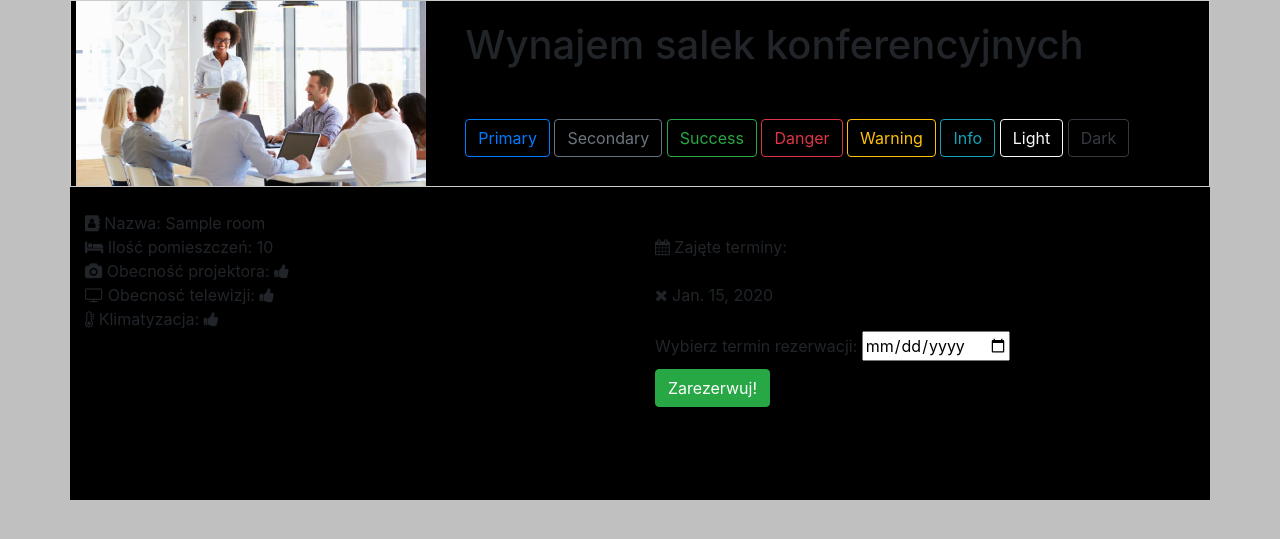
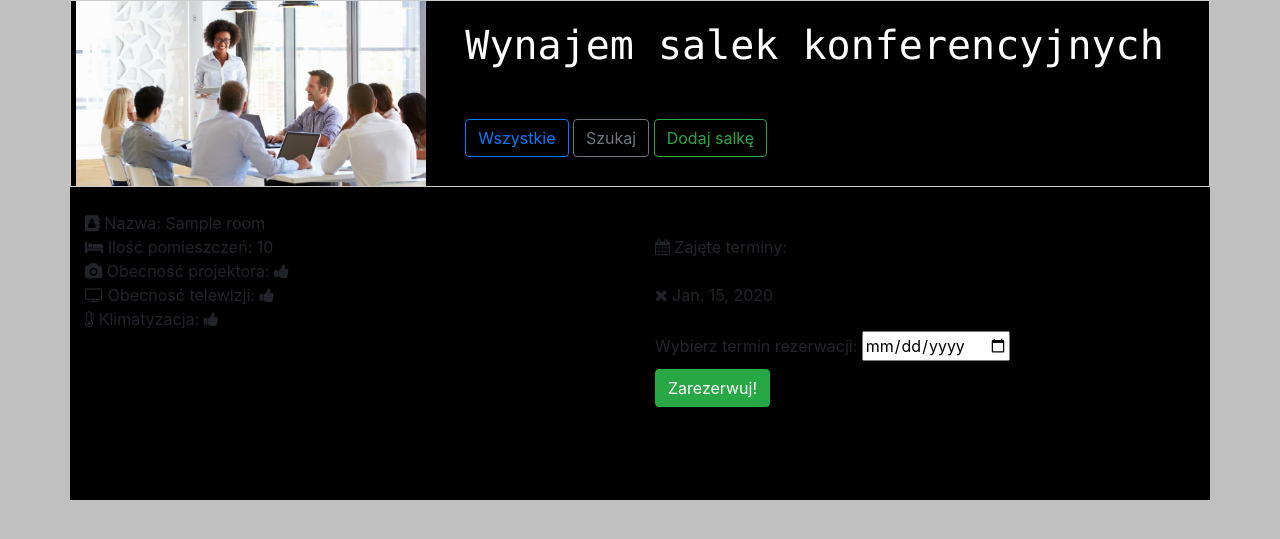
Before and after one commit to Murtrag/warsztaty4, a Django app: page /room/1 in a window 1280 px wide. Shown: the top 539 px of the page. Run offline with Django 3.2, Linux system fonts and the light colour scheme; tables that the repository leaves empty hold one stand-in row (values such as "Sample post"); some libraries are stand-ins or nearby versions.

Commit message:
created main menu

```diff
--- a/main/templates/template.html
+++ b/main/templates/template.html
@@ -23,26 +23,30 @@
     .header h1{
         margin-bottom: 50px;
         margin-top: 20px;
+        color: white;
+        font-family: "Lucida Console";
+
     }
     .header{
         border: 1px solid #ccc !important;
     }
 </style>
 <div class="container">
+
     <div class="row header">
         <div class="col-sm-4">
             <img src="{% static 'img/banner.png' %}" width="350px">
         </div>
         <div class="col-sm-8">
             <h1>Wynajem salek konferencyjnych</h1>
-            <button type="button" class="btn btn-outline-primary">Primary</button>
-            <button type="button" class="btn btn-outline-secondary">Secondary</button>
-            <button type="button" class="btn btn-outline-success">Success</button>
-            <button type="button" class="btn btn-outline-danger">Danger</button>
-            <button type="button" class="btn btn-outline-warning">Warning</button>
-            <button type="button" class="btn btn-outline-info">Info</button>
-            <button type="button" class="btn btn-outline-light">Light</button>
-            <button type="button" class="btn btn-outline-dark">Dark</button>
+            <button onclick="window.location.href='{% url 'all_rooms' %}'" type="button" class="btn btn-outline-primary">Wszystkie</button>
+            <button onclick="window.location.href='{% url 'form' %}'" type="button" class="btn btn-outline-secondary">Szukaj</button>
+            <button onclick="window.location.href='{% url 'room_new' %}'" type="button" class="btn btn-outline-success">Dodaj salkę</button>
+{#            <button onclick="window.location.href='{% url 'form' %}'" type="button" class="btn btn-outline-danger">Danger</button>#}
+{#            <button onclick="window.location.href='{% url 'form' %}'" type="button" class="btn btn-outline-warning">Warning</button>#}
+{#            <button onclick="window.location.href='{% url 'form' %}'" type="button" class="btn btn-outline-info">Info</button>#}
+{#            <button onclick="window.location.href='{% url 'form' %}'" type="button" class="btn btn-outline-light">Light</button>#}
+{#            <button onclick="window.location.href='{% url 'form' %}'" type="button" class="btn btn-outline-dark">Dark</button>#}
         </div>
     </div>
     <br>
--- a/orderer_2000/urls.py
+++ b/orderer_2000/urls.py
@@ -7,8 +7,8 @@ from django.conf.urls.static import static
 
 urlpatterns = [
     path('admin/', admin.site.urls),
-    url('^all_rooms/', views.RoomList.as_view()),
-    url(r'^room/new$', views.add_room, name="room_new"),
+    url('^all_rooms/', views.RoomList.as_view(), name="all_rooms"),
+    url(r'^room/new/$', views.add_room, name="room_new"),
     url(r'^room/delete/(?P<id>\d+)$', views.delete_room, name="room_delete"),
     url(r"^room/(?P<pk>\d+)", views.DetailRoom.as_view(), name="room_detail"),
     url(r'^room/modify/(?P<id>\d+)$', views.edit_room, name="room_modify"),
```
